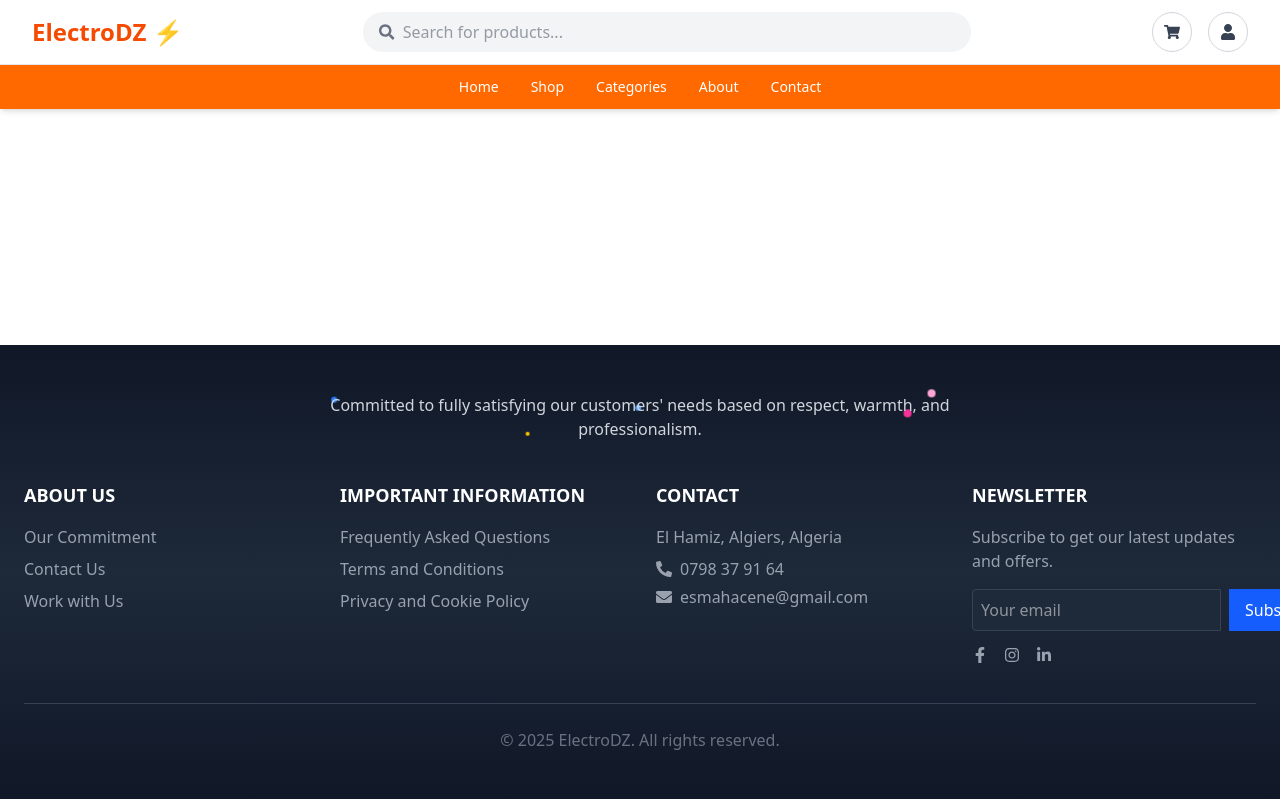
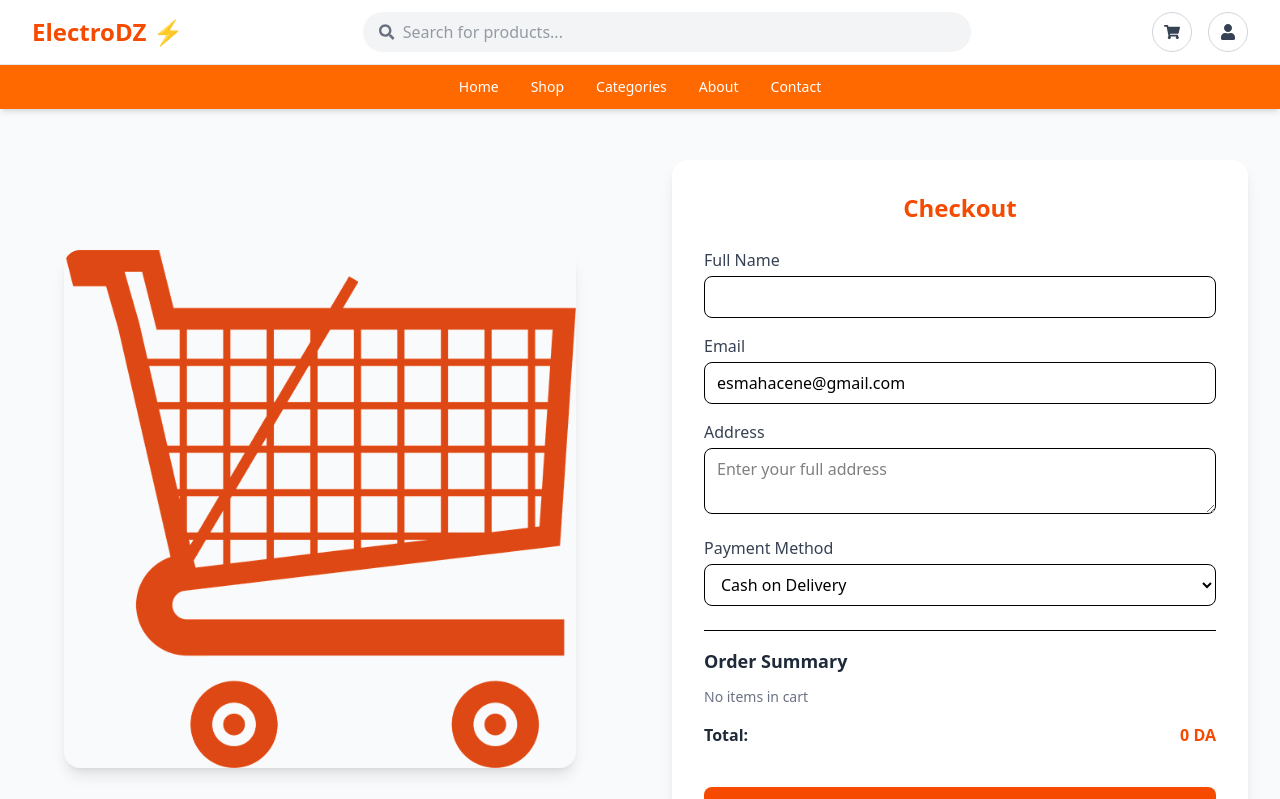
Before and after one commit to esmahcn/final-project-electro.dz, a React (Vite) app: page /checkout in a window 1280 px wide. Shown: the top 799 px of the page. Built offline with nearby package versions, Linux system fonts and the light colour scheme.

Commit message:
add chekout page

```diff
--- a/src/App.jsx
+++ b/src/App.jsx
@@ -12,6 +12,8 @@ import Login from "./pages/Login";
 import Register from "./pages/Register";
 import ForgotPassword from "./pages/ForgotPassword";
 import Cart from "./pages/Cart";
+import Checkout from "./pages/Checkout";
+import ThankYou from "./pages/ThankYou";
 
 function App() {
   return (
@@ -30,6 +32,8 @@ function App() {
         <Route path="/register" element={<Register />} />
         <Route path="/forgot-password" element={<ForgotPassword />} />
         <Route path="/cart" element={<Cart />} />
+        <Route path="/checkout" element={<Checkout />} />
+        <Route path="/thankyou" element={<ThankYou />} />
             </Routes>
           </main>
           <Footer />
--- /dev/null
+++ b/src/pages/Checkout.jsx
@@ -0,0 +1,150 @@
+import React, { useState } from "react";
+import { useCart } from "../context/CartContext";
+
+function Checkout() {
+  const { cartItems, resetCart } = useCart();
+  const [form, setForm] = useState({
+    name: "",
+    email: "esmahacene@gmail.com",
+    address: "",
+    payment: "cash",
+  });
+  const [orderPlaced, setOrderPlaced] = useState(false);
+
+  const handleChange = (e) => {
+    setForm({ ...form, [e.target.name]: e.target.value });
+  };
+
+  const handleSubmit = (e) => {
+    e.preventDefault();
+    setOrderPlaced(true);
+    resetCart();
+  };
+
+  const total = cartItems.reduce((sum, item) => sum + item.price * item.qty, 0);
+
+  if (orderPlaced) {
+    return (
+      <div className="min-h-[70vh] flex flex-col justify-center items-center text-center p-8">
+        <h1 className="text-3xl font-bold text-green-600 mb-3">
+          ✅ Order Placed Successfully!
+        </h1>
+        <p className="text-gray-700">
+          Thank you, {form.name || "Customer"}! Your order will be processed soon.
+        </p>
+      </div>
+    );
+  }
+
+  return (
+    <div className="min-h-screen bg-gray-50 flex flex-col md:flex-row">
+      {/* 🖼️ Left Side Image */}
+      <div className="hidden md:flex md:w-1/2 bg-white-600 justify-center items-center">
+        <img
+          src="/images/Electricidad Nico - Ventas online_files/checkouit.webp"
+          alt="Checkout illustration"
+          className="w-4/5 rounded-2xl shadow-lg"
+        />
+      </div>
+
+      {/* 🧾 Right Side - Form & Summary */}
+      <div className="md:w-1/2 w-full p-8 flex flex-col justify-center">
+        <div className="bg-white rounded-2xl shadow-lg p-6 md:p-8">
+          <h1 className="text-2xl font-bold text-orange-600 mb-6 text-center">
+            Checkout
+          </h1>
+
+          {/* Billing Form */}
+          <form onSubmit={handleSubmit} className="space-y-4">
+            <div>
+              <label className="block text-gray-700 mb-1">Full Name</label>
+              <input
+                type="text"
+                name="name"
+                value={form.name}
+                onChange={handleChange}
+                required
+                className="w-full border rounded-lg px-3 py-2 focus:outline-none focus:ring-2 focus:ring-orange-500"
+              />
+            </div>
+
+            <div>
+              <label className="block text-gray-700 mb-1">Email</label>
+              <input
+                type="email"
+                name="email"
+                value={form.email}
+                onChange={handleChange}
+                required
+                className="w-full border rounded-lg px-3 py-2 focus:outline-none focus:ring-2 focus:ring-orange-500"
+              />
+            </div>
+
+            <div>
+              <label className="block text-gray-700 mb-1">Address</label>
+              <textarea
+                name="address"
+                value={form.address}
+                onChange={handleChange}
+                required
+                className="w-full border rounded-lg px-3 py-2 focus:outline-none focus:ring-2 focus:ring-orange-500"
+                placeholder="Enter your full address"
+              ></textarea>
+            </div>
+
+            <div>
+              <label className="block text-gray-700 mb-1">Payment Method</label>
+              <select
+                name="payment"
+                value={form.payment}
+                onChange={handleChange}
+                className="w-full border rounded-lg px-3 py-2 focus:outline-none focus:ring-2 focus:ring-orange-500"
+              >
+                <option value="cash">Cash on Delivery</option>
+                <option value="card">Credit / Debit Card</option>
+              </select>
+            </div>
+
+            {/* Order Summary */}
+            <div className="border-t pt-4 mt-6">
+              <h2 className="text-lg font-semibold text-gray-800 mb-3">
+                Order Summary
+              </h2>
+              {cartItems.length > 0 ? (
+                <div className="space-y-2">
+                  {cartItems.map((item) => (
+                    <div key={item.id} className="flex justify-between text-sm">
+                      <span>
+                        {item.name} × {item.qty}
+                      </span>
+                      <span>{(item.price * item.qty).toLocaleString()} DA</span>
+                    </div>
+                  ))}
+                </div>
+              ) : (
+                <p className="text-gray-500 text-sm">No items in cart</p>
+              )}
+
+              <div className="flex justify-between font-bold mt-4 text-gray-800">
+                <span>Total:</span>
+                <span className="text-orange-600">
+                  {total.toLocaleString()} DA
+                </span>
+              </div>
+            </div>
+
+            {/* Submit Button */}
+            <button
+              type="submit"
+              className="w-full bg-orange-600 text-white py-2 mt-6 rounded-lg hover:bg-orange-700 transition"
+            >
+              Place Order
+            </button>
+          </form>
+        </div>
+      </div>
+    </div>
+  );
+}
+
+export default Checkout;
--- /dev/null
+++ b/src/pages/ThankYou.jsx
@@ -0,0 +1,42 @@
+import React from "react";
+import { Link } from "react-router-dom";
+
+function ThankYou() {
+  return (
+    <div className="min-h-screen flex flex-col justify-center items-center bg-gray-50 p-8 text-center">
+      <div className="bg-white shadow-lg rounded-2xl p-8 max-w-md">
+        <img
+          src="/img/thankyou.webp"
+          alt="Thank you"
+          className="w-40 mx-auto mb-6"
+        />
+
+        <h1 className="text-3xl font-bold text-green-600 mb-3">
+          🎉 Thank You for Your Order!
+        </h1>
+        <p className="text-gray-700 mb-6">
+          Your order has been received and is now being processed.
+        </p>
+
+        <Link
+          to="/shop"
+          className="inline-block px-6 py-2 bg-orange-600 text-white rounded-lg hover:bg-orange-700 transition"
+        >
+          Continue Shopping
+        </Link>
+      </div>
+
+      <p className="text-sm text-gray-500 mt-8">
+        Need help? Contact us at{" "}
+        <a
+          href="mailto:esmahacene@gmail.com"
+          className="text-orange-600 hover:underline"
+        >
+          esmahacene@gmail.com
+        </a>
+      </p>
+    </div>
+  );
+}
+
+export default ThankYou;
```
Also changed, not shown: public/images/Electricidad Nico - Ventas online_files/checkouit.webp (added).
